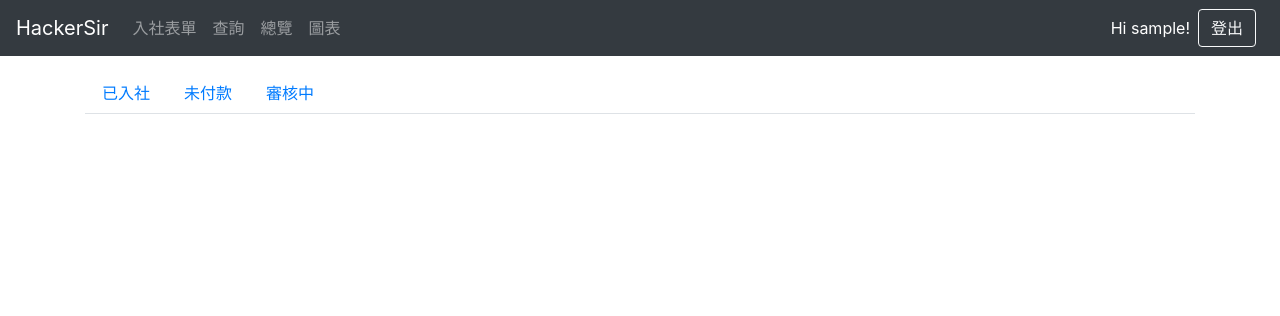
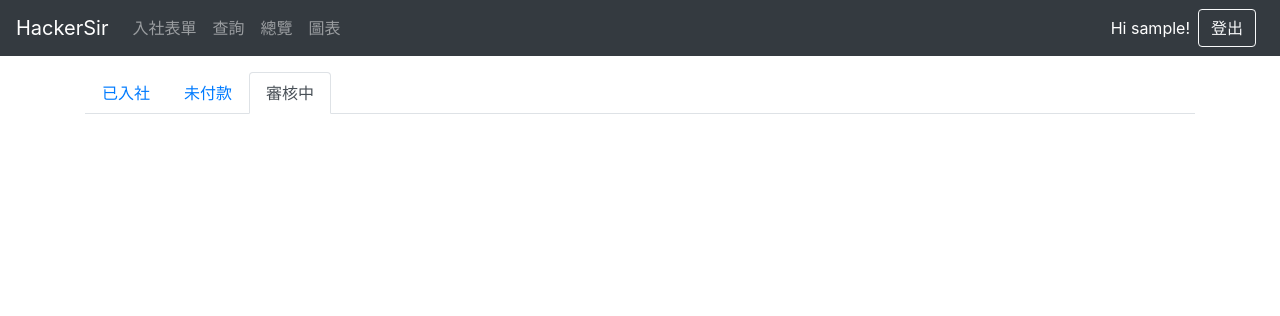
Before and after one commit to D0683497/JoinClub, a Django app: page /view in a window 1280 px wide. Shown: the top 316 px of the page. Run offline with Django 3.2, Linux system fonts and the light colour scheme; the visitor is signed in with stand-in values (Sample User, id 1); some libraries are stand-ins or nearby versions.

Commit message:
add card border color

```diff
--- a/join/templates/view.html
+++ b/join/templates/view.html
@@ -5,20 +5,20 @@
 {% block content %}
 <div class="container">
     <ul class="nav nav-tabs" id="myTab" role="tablist">
-        <li class="nav-item active">
-            <a class="nav-link" id="M-tab" data-toggle="tab" href="#M" role="tab" aria-controls="M" aria-selected="true">已入社</a>
+        <li class="nav-item">
+            <a class="nav-link" id="M-tab" data-toggle="tab" href="#M" role="tab" aria-controls="M" aria-selected="false">已入社</a>
         </li>
         <li class="nav-item">
             <a class="nav-link" id="NP-tab" data-toggle="tab" href="#NP" role="tab" aria-controls="NP" aria-selected="false">未付款</a>
         </li>
-        <li class="nav-item">
-            <a class="nav-link" id="UR-tab" data-toggle="tab" href="#UR" role="tab" aria-controls="UR" aria-selected="false">審核中</a>
+        <li class="nav-item active">
+            <a class="nav-link" id="UR-tab" data-toggle="tab" href="#UR" role="tab" aria-controls="UR" aria-selected="true">審核中</a>
         </li>
     </ul>
     <div class="tab-content" id="myTabContent">
-        <div class="tab-pane fade show active" id="M" role="tabpanel" aria-labelledby="M-tab">
+        <div class="tab-pane fade" id="M" role="tabpanel" aria-labelledby="M-tab">
             {% for member in M_members %}
-                <div class="card my-2">
+                <div class="card my-2 border-success">
                     <h5 class="card-header">
                         <div class="row justify-content-between">
                             <div class="col-auto">
@@ -53,7 +53,7 @@
         </div>
         <div class="tab-pane fade" id="NP" role="tabpanel" aria-labelledby="NP-tab">
             {% for member in NP_members %}
-                <div class="card my-2">
+                <div class="card my-2 border-danger">
                     <h5 class="card-header">
                         <div class="row justify-content-between">
                             <div class="col-auto">
@@ -86,9 +86,9 @@
                 </div>
             {% endfor %}
         </div>
-        <div class="tab-pane fade" id="UR" role="tabpanel" aria-labelledby="UR-tab">
+        <div class="tab-pane fade show active" id="UR" role="tabpanel" aria-labelledby="UR-tab">
             {% for member in UR_members %}
-                <div class="card my-2">
+                <div class="card my-2 border-info">
                     <h5 class="card-header">
                         <div class="row justify-content-between">
                             <div class="col-auto">
@@ -124,3 +124,9 @@
     </div>
 </div>
 {% endblock %}
+
+{% block js %}
+<script type="text/javascript">
+    $('#UR-tab').tab('show');
+</script>
+{% endblock %}
```
